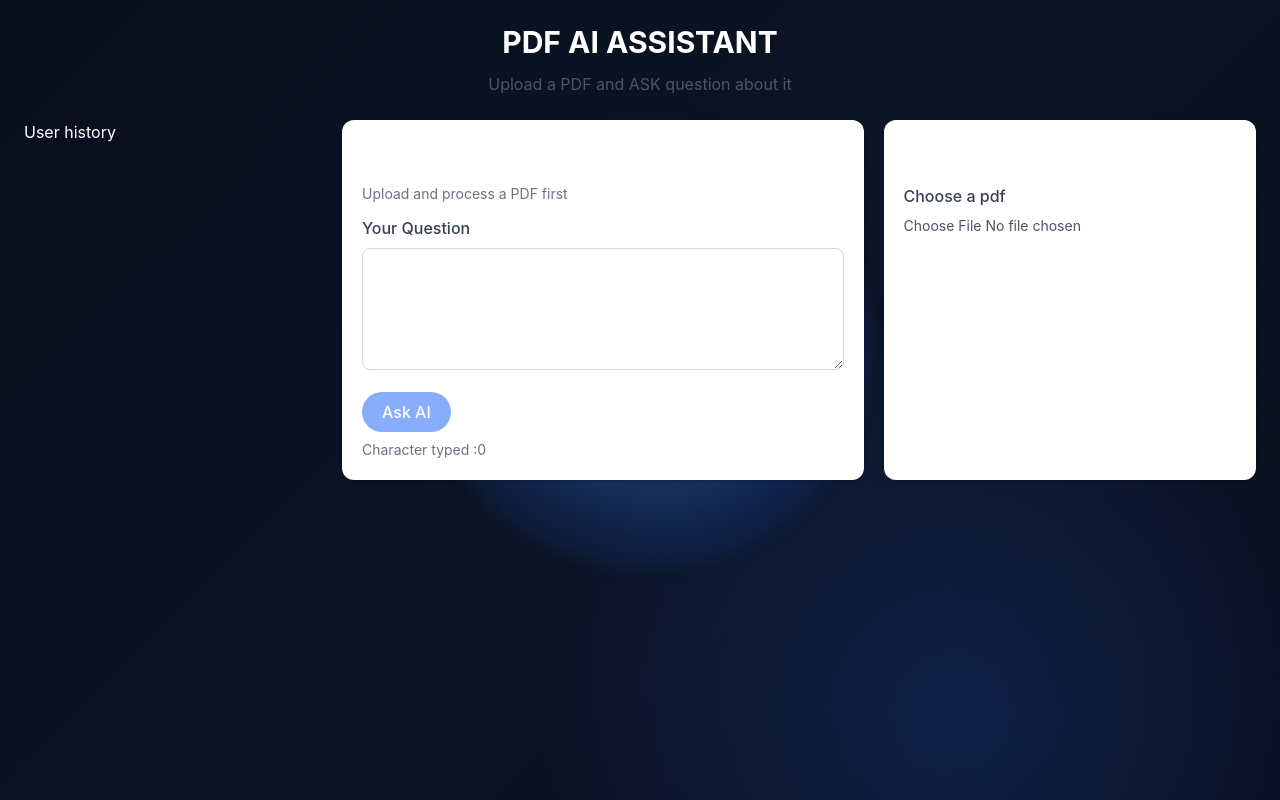
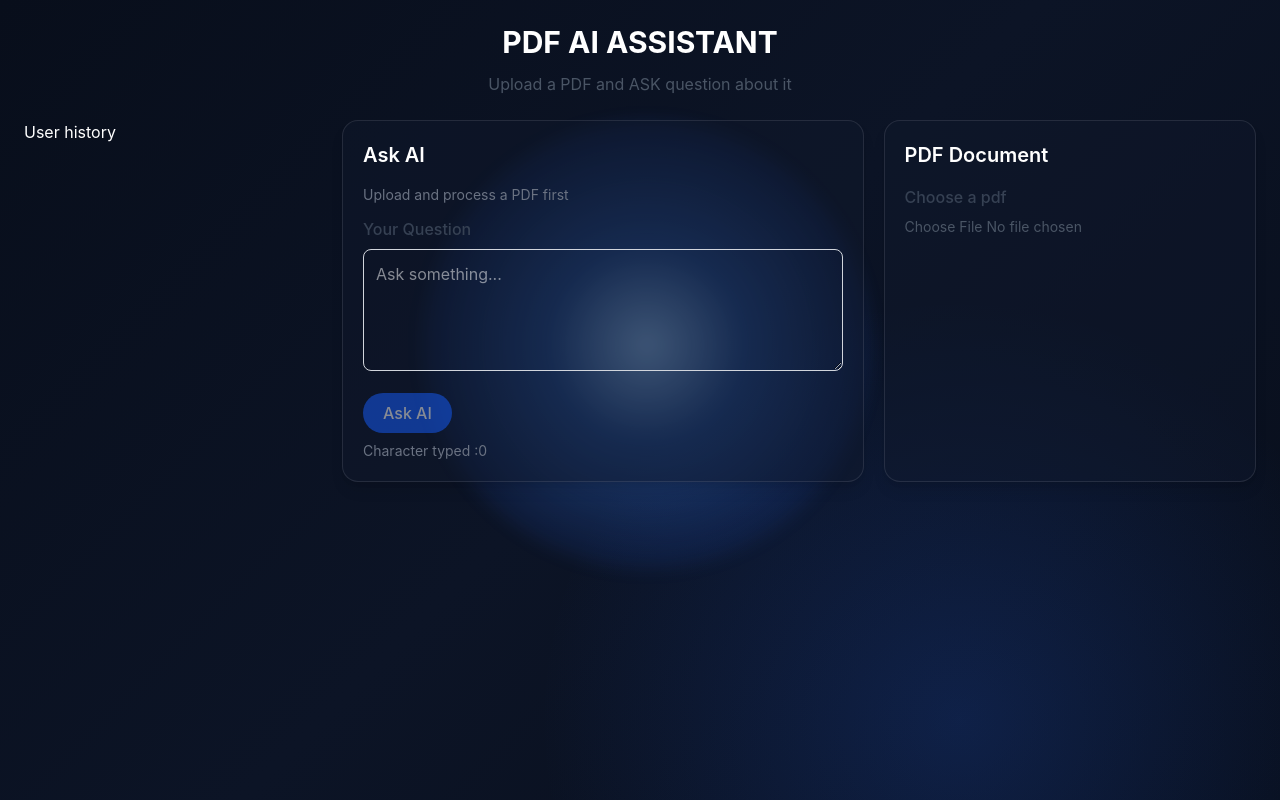
Before and after one commit to palaksukhadeve14/Doculens-ai, a React (Vite) app in the folder client/: page / in a window 1280 px wide. Built offline with nearby package versions, Linux system fonts and the light colour scheme.

Commit message:
Dark,translucent panel styling

```diff
--- a/client/src/components/ChatPanel.jsx
+++ b/client/src/components/ChatPanel.jsx
@@ -3,7 +3,7 @@ function ChatPanel({
   question, onQuestionChange, onSubmit, loading, answer, error, documentReady
 }) {
   return (
-    <section className='min-w-0 rounded-xl bg-white p-5 shadow-sm'>
+    <section className='min-w-0 rounded-2xl border border-white/10 bg-[#101A2D]/45  p-5 shadow-lg'>
       <h2 className='mb-4 text-xl font-semibold'>Ask AI</h2>
       {!documentReady && (
         <p className="mb-3 text-sm text-gray-500">Upload and process a PDF first</p>
--- a/client/src/components/PdfUploader.jsx
+++ b/client/src/components/PdfUploader.jsx
@@ -37,7 +37,7 @@ import { useState,useEffect } from "react";
     onfileSelect(file);
   }
     return(
-         <section className='min-w-0 rounded-xl w-full  bg-white p-5 shadow-sm'>
+         <section className='min-w-0 rounded-2xl border border-white/10 bg-[#101A2D]/45  p-5 shadow-lg'>
           <h2 className='mb-4 text-xl font-semibold'>PDF Document</h2>
 
           <label
```
